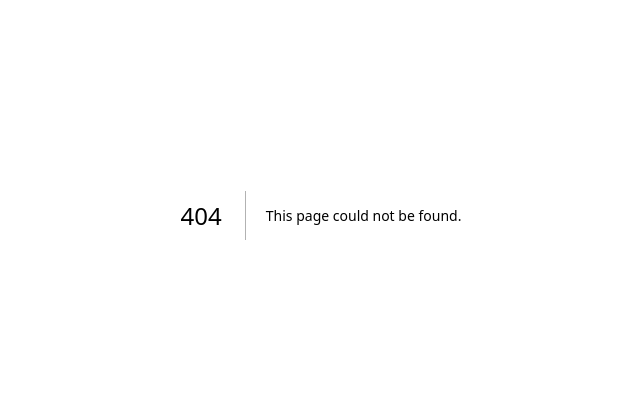
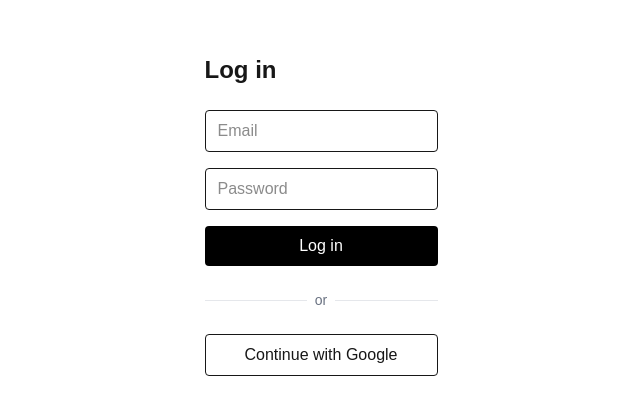
Before and after one commit to PrasannaRathod-GIt/craft-apply-frontend, a Next.js app: page /login in a window 1280 px wide. Before the commit this address had no page. Shown: the part 185-600 px from the top of the page, without its empty margins (319-959 px from the left). Built offline with nearby package versions, Linux system fonts and the light colour scheme; no server answers.

Commit message:
Phase 3: cross-origin auth working, restructured into route groups + split api layer

```diff
--- /dev/null
+++ b/app/(auth)/login/page.tsx
@@ -0,0 +1,74 @@
+"use client";
+
+import { useState } from "react";
+import { useRouter } from "next/navigation";
+import { loginWithPassword, googleLoginUrl } from "@/lib/api/auth";
+import { ApiError } from "@/lib/api/client";
+
+export default function LoginPage() {
+  const router = useRouter();
+  const [email, setEmail] = useState("");
+  const [password, setPassword] = useState("");
+  const [error, setError] = useState<string | null>(null);
+  const [loading, setLoading] = useState(false);
+
+  async function handleSubmit(e: React.FormEvent) {
+    e.preventDefault();
+    setError(null);
+    setLoading(true);
+    try {
+      await loginWithPassword(email, password);
+      router.push("/dashboard");
+    } catch (err) {
+      setError(err instanceof ApiError ? err.message : "Something went wrong");
+    } finally {
+      setLoading(false);
+    }
+  }
+
+  return (
+    <main className="mx-auto flex min-h-screen max-w-sm flex-col justify-center gap-6 px-4">
+      <h1 className="text-2xl font-semibold">Log in</h1>
+
+      <form onSubmit={handleSubmit} className="flex flex-col gap-4">
+        <input
+          type="email"
+          placeholder="Email"
+          value={email}
+          onChange={(e) => setEmail(e.target.value)}
+          required
+          className="rounded border px-3 py-2"
+        />
+        <input
+          type="password"
+          placeholder="Password"
+          value={password}
+          onChange={(e) => setPassword(e.target.value)}
+          required
+          className="rounded border px-3 py-2"
+        />
+        {error && <p className="text-sm text-red-600">{error}</p>}
+        <button
+          type="submit"
+          disabled={loading}
+          className="rounded bg-black px-4 py-2 text-white disabled:opacity-50"
+        >
+          {loading ? "Logging in..." : "Log in"}
+        </button>
+      </form>
+
+      <div className="flex items-center gap-2 text-sm text-gray-500">
+        <div className="h-px flex-1 bg-gray-200" />
+        or
+        <div className="h-px flex-1 bg-gray-200" />
+      </div>
+
+      <a
+        href={googleLoginUrl()}
+        className="rounded border px-4 py-2 text-center hover:bg-gray-50"
+      >
+        Continue with Google
+      </a>
+    </main>
+  );
+}
--- /dev/null
+++ b/app/(dashboard)/dashboard/page.tsx
@@ -0,0 +1,58 @@
+"use client";
+
+import { useEffect, useState } from "react";
+import { useRouter } from "next/navigation";
+import { getCurrentUser, logout, type CurrentUser } from "@/lib/api/auth";
+import { ApiError } from "@/lib/api/client";
+
+export default function DashboardPage() {
+  const router = useRouter();
+  const [user, setUser] = useState<CurrentUser | null>(null);
+  const [checking, setChecking] = useState(true);
+
+  useEffect(() => {
+    getCurrentUser()
+      .then(setUser)
+      .catch((err) => {
+        // 401 means the cookie loop isn't working, or the user really isn't logged in -
+        // either way, send them to login rather than showing a broken page.
+        if (err instanceof ApiError && err.status === 401) {
+          router.push("/login");
+        }
+      })
+      .finally(() => setChecking(false));
+  }, [router]);
+
+  async function handleLogout() {
+    await logout();
+    router.push("/login");
+  }
+
+  if (checking) {
+    return (
+      <main className="flex min-h-screen items-center justify-center">
+        <p>Checking session...</p>
+      </main>
+    );
+  }
+
+  if (!user) {
+    return null; // redirect is already in flight
+  }
+
+  return (
+    <main className="mx-auto max-w-2xl px-4 py-12">
+      <h1 className="text-2xl font-semibold">Welcome, {user.username ?? user.email}</h1>
+      <p className="mt-2 text-gray-600">
+        This page loaded your session via the FastAPI /me endpoint using the httpOnly
+        cookie set at login - confirming the cross-origin auth loop works.
+      </p>
+      <button
+        onClick={handleLogout}
+        className="mt-6 rounded border px-4 py-2 hover:bg-gray-50"
+      >
+        Log out
+      </button>
+    </main>
+  );
+}
--- a/lib/api.ts
+++ /dev/null
@@ -1,9 +0,0 @@
-export async function api<T>(path: string, options: RequestInit = {}): Promise<T> {
-  const res = await fetch(`/api${path}`, {
-    ...options,
-    credentials: "include",
-    headers: { "Content-Type": "application/json", ...(options.headers || {}) },
-  });
-  if (!res.ok) throw new Error((await res.text()) || res.statusText);
-  return res.json();
-}
--- /dev/null
+++ b/lib/api/auth.ts
@@ -0,0 +1,28 @@
+import { apiFetch, API_BASE_URL } from "./client";
+
+export interface CurrentUser {
+  id: number;
+  email: string;
+  username: string | null;
+  is_admin: boolean;
+}
+
+export function getCurrentUser(): Promise<CurrentUser> {
+  return apiFetch<CurrentUser>("/me");
+}
+
+export function loginWithPassword(email: string, password: string) {
+  return apiFetch("/api/login", { method: "POST", json: { email, password } });
+}
+
+export function signup(email: string, password: string, username?: string) {
+  return apiFetch("/api/signup", { method: "POST", json: { email, password, username } });
+}
+
+export function logout() {
+  return apiFetch("/logout", { method: "POST" });
+}
+
+export function googleLoginUrl(): string {
+  return `${API_BASE_URL}/login/google`;
+}
--- /dev/null
+++ b/lib/api/client.ts
@@ -0,0 +1,52 @@
+const API_BASE_URL = process.env.NEXT_PUBLIC_API_URL ?? "http://localhost:8000";
+
+export class ApiError extends Error {
+  status: number;
+  body: unknown;
+
+  constructor(status: number, body: unknown, message: string) {
+    super(message);
+    this.status = status;
+    this.body = body;
+  }
+}
+
+interface ApiFetchOptions extends RequestInit {
+  json?: unknown;
+}
+
+export async function apiFetch<T = unknown>(
+  path: string,
+  options: ApiFetchOptions = {}
+): Promise<T> {
+  const { json, headers, ...rest } = options;
+
+  const finalHeaders: Record<string, string> = {
+    ...(json !== undefined ? { "Content-Type": "application/json" } : {}),
+    ...(headers as Record<string, string> | undefined),
+  };
+
+  const response = await fetch(`${API_BASE_URL}${path}`, {
+    ...rest,
+    headers: finalHeaders,
+    credentials: "include",
+    body: json !== undefined ? JSON.stringify(json) : rest.body,
+  });
+
+  const contentType = response.headers.get("content-type") ?? "";
+  const data = contentType.includes("application/json")
+    ? await response.json()
+    : await response.text();
+
+  if (!response.ok) {
+    const message =
+      typeof data === "object" && data !== null && "detail" in data
+        ? String((data as { detail: unknown }).detail)
+        : `Request failed with status ${response.status}`;
+    throw new ApiError(response.status, data, message);
+  }
+
+  return data as T;
+}
+
+export { API_BASE_URL };
```
